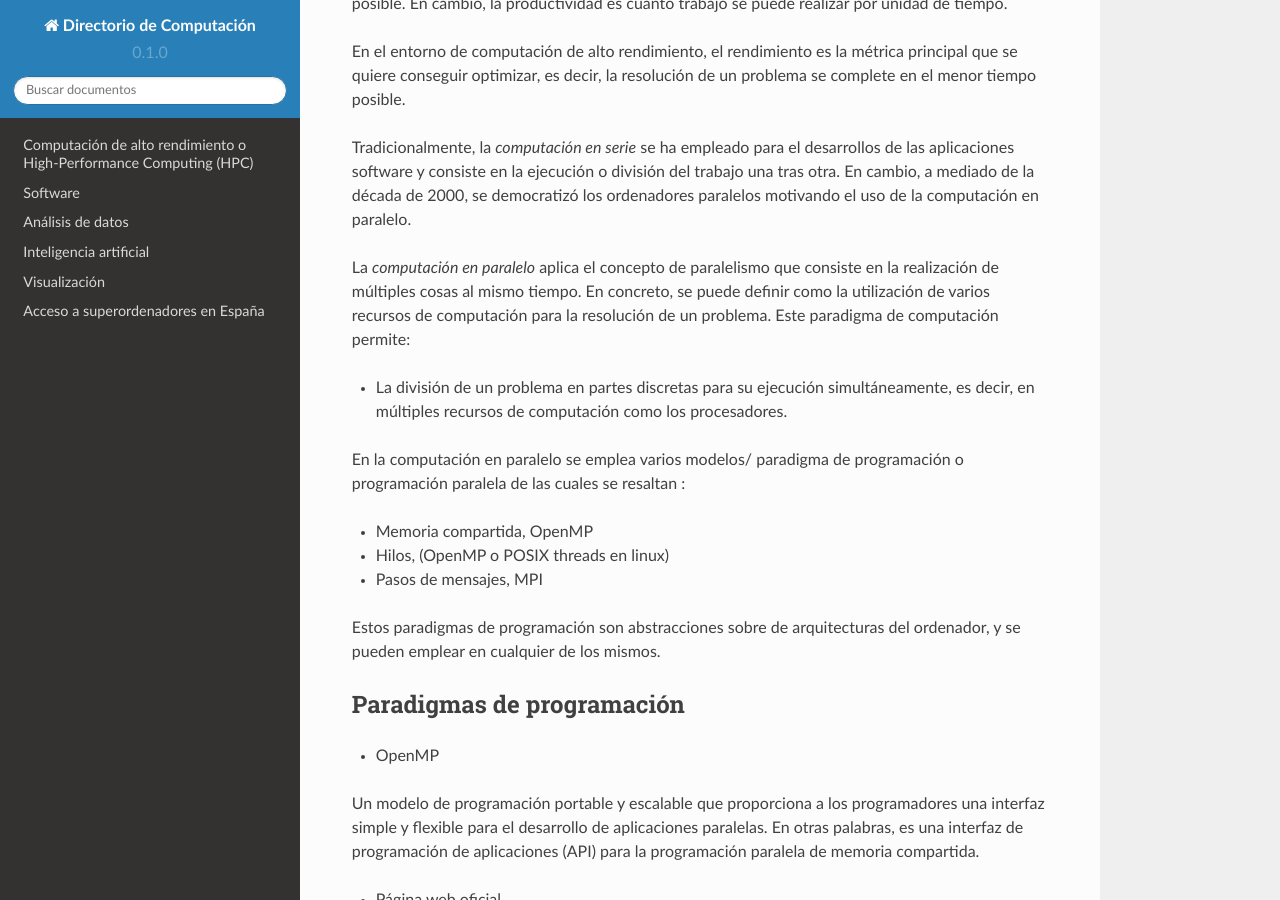
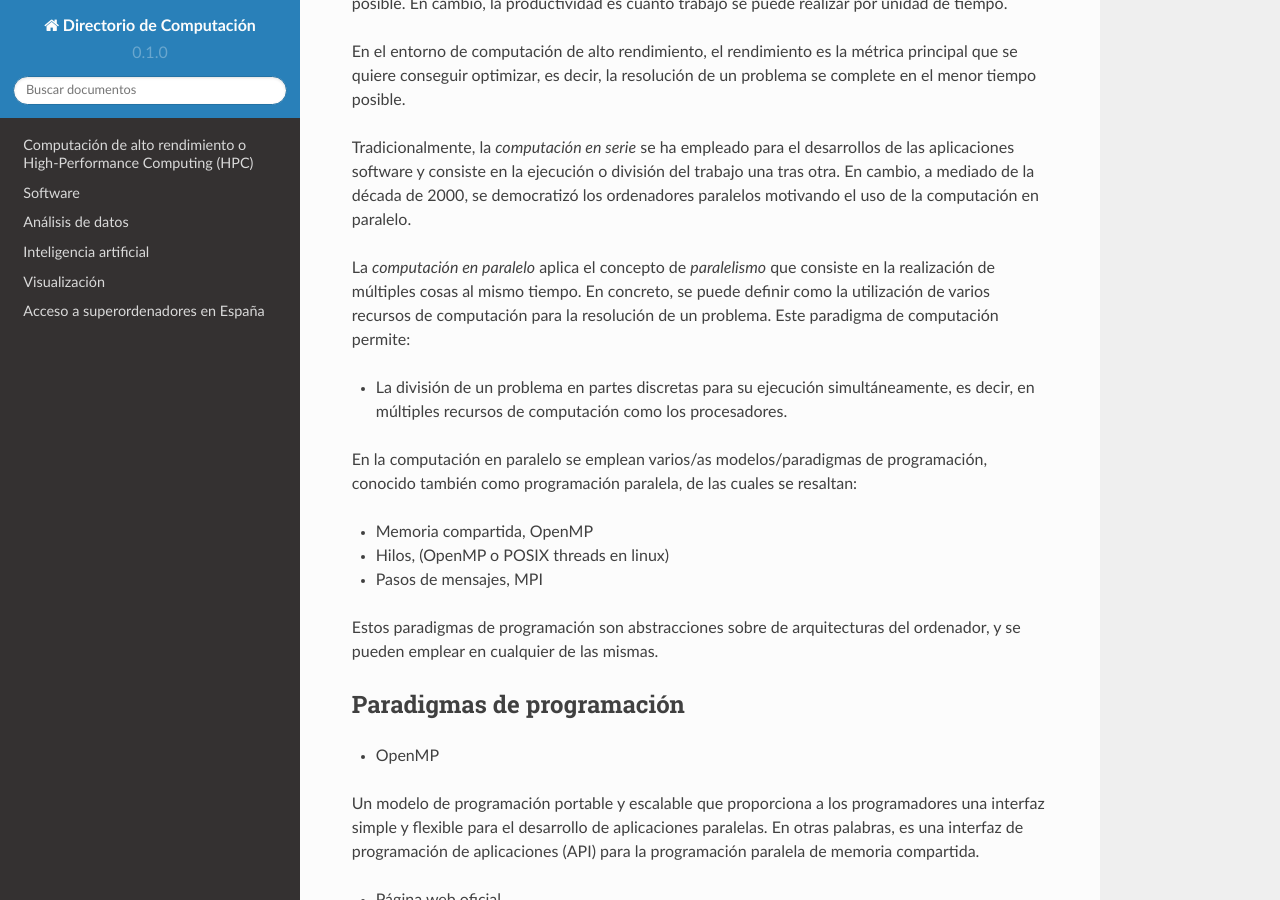
Before and after one commit to EuroCC-Spain/HPCKnowledgePool, a Sphinx documentation site: the page built from docs/source/programacion.rst, in a window 1280 px wide and 900 px high, scrolled down 240 px. Built offline with Sphinx 7.4.7 and the Read the Docs theme 2.0.0, drawn with Linux system fonts in a browser that asks for light colours; some of the changed text lies outside the part shown.

Commit message:
Update programacion.rst

```diff
--- a/docs/source/programacion.rst
+++ b/docs/source/programacion.rst
@@ -7,17 +7,17 @@
 
 Tradicionalmente, la *computación en serie* se ha empleado para el desarrollos de las aplicaciones software y consiste en la ejecución o división del trabajo una tras otra. En cambio, a mediado de la década de 2000, se democratizó los ordenadores paralelos motivando el uso de la computación en paralelo.
 
-La *computación en paralelo* aplica el concepto de paralelismo que consiste en la realización de múltiples cosas al mismo tiempo. En concreto, se puede definir como la utilización de varios recursos de computación para la resolución de un problema. Este paradigma de computación permite:
+La *computación en paralelo* aplica el concepto de *paralelismo* que consiste en la realización de múltiples cosas al mismo tiempo. En concreto, se puede definir como la utilización de varios recursos de computación para la resolución de un problema. Este paradigma de computación permite:
 
 * La división de un problema en partes discretas para su ejecución simultáneamente, es decir, en múltiples recursos de computación como los procesadores.
 
-En la computación en paralelo se emplea varios modelos/ paradigma de programación o programación paralela de las cuales se resaltan :
+En la computación en paralelo se emplean varios/as modelos/paradigmas de programación, conocido también como programación paralela, de las cuales se resaltan:
 
 * Memoria compartida, OpenMP
 * Hilos, (OpenMP o POSIX threads en linux)
 * Pasos de mensajes, MPI
 
-Estos paradigmas de programación son abstracciones sobre de arquitecturas del ordenador, y se pueden emplear en cualquier de los mismos.
+Estos paradigmas de programación son abstracciones sobre de arquitecturas del ordenador, y se pueden emplear en cualquier de las mismas.
 
 Paradigmas de programación
 ^^^^^^^^^^^^^^^^^^^^^^^^^^
@@ -63,9 +63,12 @@
   * Nvidia CUDA (lenguaje de programación para las tarjetas gráficas de Nvidia)
 
     * https://developer.nvidia.com/cuda-toolkit
+
     * https://www.youtube.com/watch?v=iwEoVufzqhg
-    * PARALLEL COMPUTING on GPUs with CUDA (curso en inglés)
-      * https://www.youtube.com/playlist?list=PL6lZw8yhOjVh9Hq89p1ECl9hpzjk3ivoq
+
+    * Parallel computing on GPUs with CUDA (curso en inglés)
+
+     * https://www.youtube.com/playlist?list=PL6lZw8yhOjVh9Hq89p1ECl9hpzjk3ivoq
 
   * OpenACC (programación se realiza con  directivas (pragmas) y biblioteca e independiente del fabricante de la tarjeta gráfica)
 
@@ -103,7 +108,9 @@
     * https://www.intel.com/content/www/us/en/developer/tools/oneapi/toolkits.html#gs.a5xmdj
 
     * Introducción
+
       * https://www.youtube.com/watch?v=NsFGFbdPsh0 (en inglés)
+
       * https://www.youtube.com/watch?v=ynkDh4yYybs
 
 * *Nvidia HPC SDK*: conjunto de software, librerías y compiladores para los lenguajes C, C++, Fortran, directivas OpenACC y CUDA
```
Also changed, not shown: other parts of docs/source/programacion.rst (+3 -1 lines).
